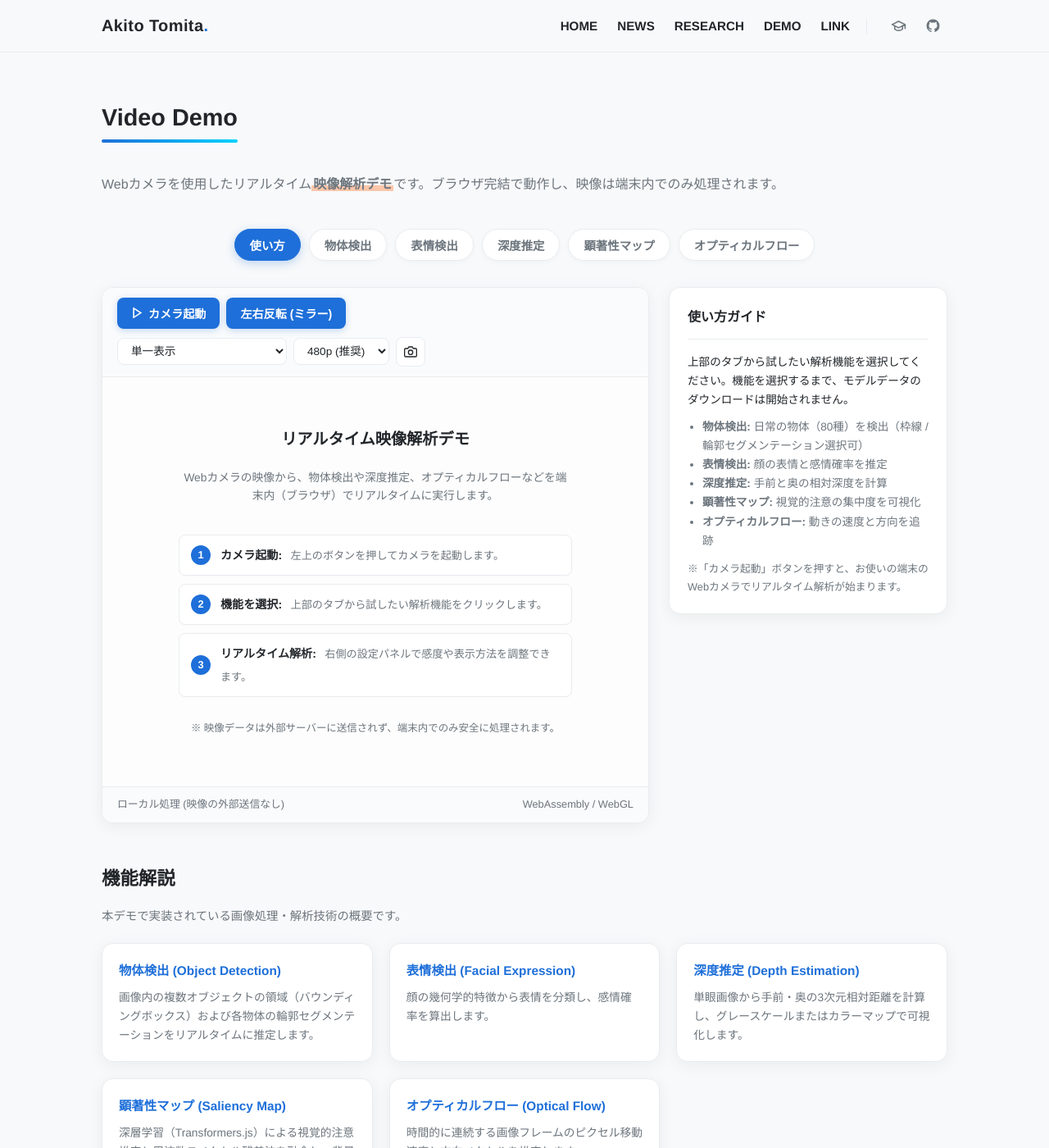
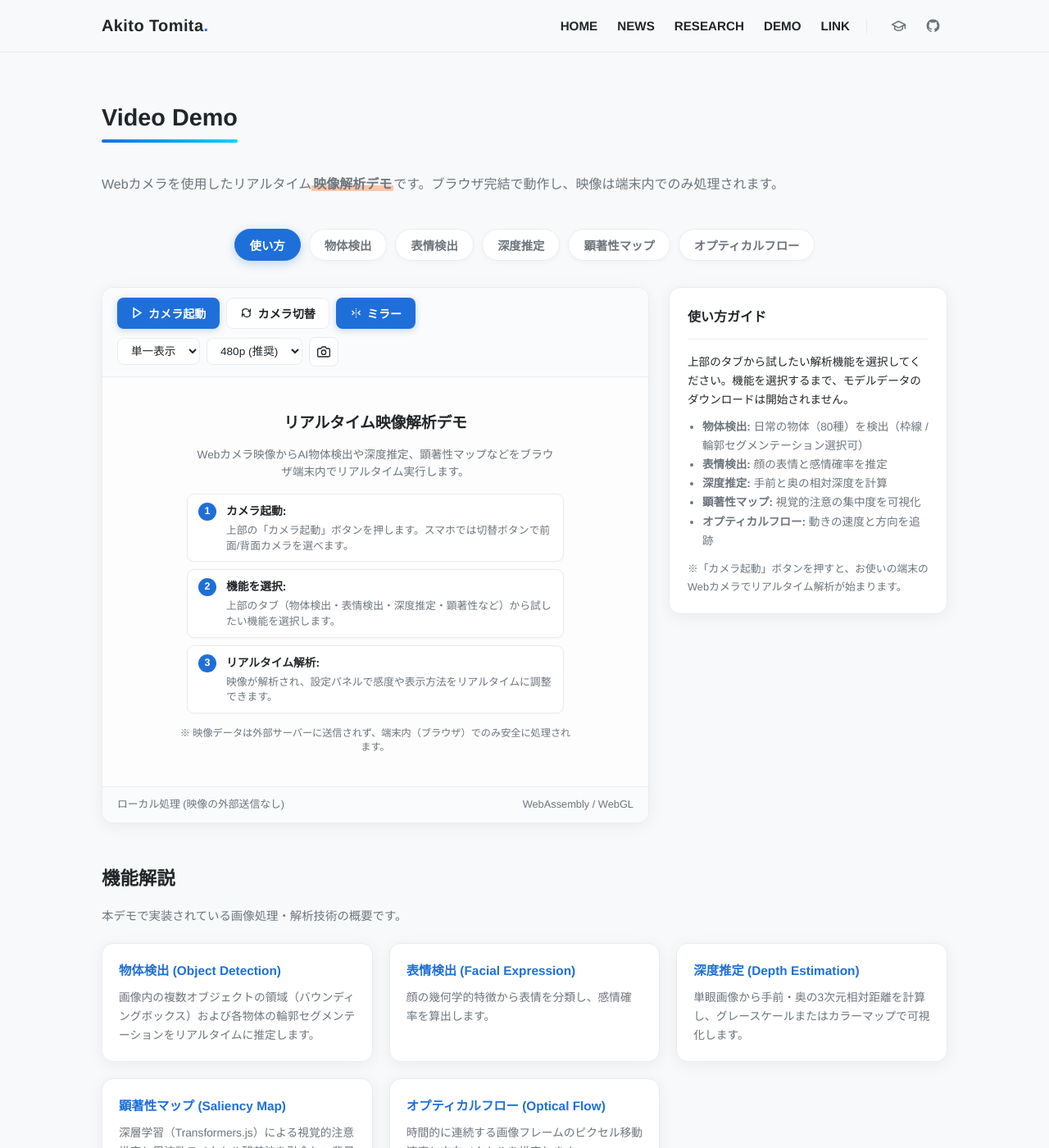
Before and after one commit to TomitaAkito/TomitaAkito.github.io, a Jekyll site: the page built from video-demo.html, in a window 1280 px wide and 1400 px high. Shown: the whole window at 82% size. Built offline with Jekyll 4.4.1, drawn with Linux system fonts in a browser that asks for light colours.

Commit message:
DEMO：スマホ対応

```diff
--- a/assets/css/video-demo.css
+++ b/assets/css/video-demo.css
@@ -168,12 +168,18 @@
   position: relative;
   width: 100%;
   aspect-ratio: 4 / 3;
+  min-height: 400px;
   max-height: 520px;
   background: #11141a;
   display: flex;
   align-items: center;
   justify-content: center;
   overflow: hidden;
+  transition: min-height 0.25s ease;
+}
+
+.demo-stage.is-active {
+  min-height: 280px;
 }
 
 /* Mirror mode for natural camera interaction */
@@ -290,7 +296,7 @@
   color: var(--color-main, #1e6fd9);
 }
 
-/* Placeholder State */
+/* Placeholder State (Guides & Instructions before camera starts) */
 .demo-placeholder {
   position: absolute;
   inset: 0;
@@ -298,12 +304,13 @@
   flex-direction: column;
   align-items: center;
   justify-content: center;
-  gap: 14px;
-  padding: 24px;
-  text-align: center;
+  padding: 24px 20px;
   background: #fdfdfd;
   z-index: 10;
+  overflow-y: auto;
+  -webkit-overflow-scrolling: touch;
   transition: opacity 0.25s ease;
+  box-sizing: border-box;
 }
 
 .demo-placeholder.hidden {
@@ -311,80 +318,99 @@
   pointer-events: none;
 }
 
-.demo-placeholder-icon {
-  width: 64px;
-  height: 64px;
-  border-radius: 50%;
-  background: #f0f7ff;
+.demo-placeholder-inner {
   display: flex;
+  flex-direction: column;
   align-items: center;
-  justify-content: center;
-  color: var(--color-main, #1e6fd9);
+  text-align: center;
+  width: 100%;
+  max-width: 480px;
+  margin: auto;
+  gap: 12px;
 }
 
-.demo-placeholder h3 {
+.demo-placeholder-title {
   margin: 0;
-  font-size: 1.15rem;
+  font-size: 1.18rem;
   color: var(--color-text, #212529);
   font-weight: 700;
+  letter-spacing: -0.01em;
 }
 
-.demo-placeholder p {
+.demo-placeholder-desc {
   margin: 0;
   color: var(--color-text-sub, #6c757d);
-  font-size: 0.88rem;
+  font-size: 0.85rem;
+  line-height: 1.55;
   max-width: 440px;
-  line-height: 1.6;
 }
 
 /* Guide Steps in Placeholder */
 .demo-guide-steps {
   display: flex;
   flex-direction: column;
-  gap: 10px;
+  gap: 9px;
   width: 100%;
-  max-width: 480px;
+  max-width: 460px;
   text-align: left;
-  margin-top: 6px;
+  margin-top: 4px;
 }
 
 .demo-guide-step {
   display: flex;
-  align-items: center;
+  align-items: flex-start;
   gap: 12px;
   background: #ffffff;
   border: 1px solid var(--color-border, #e9ecef);
-  border-radius: 8px;
-  padding: 10px 14px;
-  box-shadow: 0 1px 3px rgba(0, 0, 0, 0.02);
+  border-radius: 9px;
+  padding: 9px 13px;
+  box-shadow: 0 1px 3px rgba(0, 0, 0, 0.03);
+  transition: border-color 0.2s ease;
+}
+
+.demo-guide-step:hover {
+  border-color: #cce3ff;
 }
 
 .demo-guide-step .step-num {
   display: flex;
   align-items: center;
   justify-content: center;
-  width: 24px;
-  height: 24px;
+  width: 22px;
+  height: 22px;
   border-radius: 50%;
   background: var(--color-main, #1e6fd9);
   color: #ffffff;
-  font-size: 0.8rem;
+  font-size: 0.78rem;
   font-weight: 700;
   flex-shrink: 0;
+  margin-top: 1px;
 }
 
-.demo-guide-step strong {
-  display: inline;
-  font-size: 0.88rem;
-  color: var(--color-text, #212529);
-  margin-right: 6px;
+.demo-guide-step .step-content {
+  display: flex;
+  flex-direction: column;
+  gap: 2px;
+  flex: 1;
 }
 
-.demo-guide-step p {
-  display: inline;
-  font-size: 0.82rem;
+.demo-guide-step .step-title {
+  font-size: 0.86rem;
+  color: var(--color-text, #212529);
+  font-weight: 700;
+}
+
+.demo-guide-step .step-desc {
+  font-size: 0.8rem;
   color: var(--color-text-sub, #6c757d);
   margin: 0;
+  line-height: 1.45;
+}
+
+.demo-placeholder-note {
+  font-size: 0.76rem;
+  color: var(--color-text-sub, #6c757d);
+  margin-top: 4px;
   line-height: 1.4;
 }
 
@@ -629,3 +655,208 @@
   line-height: 1.65;
   margin: 0;
 }
+
+/* ==========================================================================
+   Mobile & Smartphone Responsive Optimizations
+   ========================================================================== */
+
+@media (max-width: 768px) {
+  .demo-section {
+    padding-top: 16px;
+    padding-bottom: 48px;
+  }
+
+  .demo-tabs-nav {
+    gap: 6px;
+    margin-bottom: 20px;
+  }
+
+  .demo-tab-btn {
+    padding: 7px 14px;
+    font-size: 0.82rem;
+  }
+
+  .demo-viewport-card {
+    border-radius: 12px;
+  }
+
+  .demo-control-card {
+    padding: 18px 16px;
+    border-radius: 12px;
+  }
+}
+
+@media (max-width: 540px) {
+  /* Toolbar: App-like 2-row layout */
+  .demo-toolbar {
+    padding: 8px;
+    gap: 6px;
+  }
+
+  .demo-toolbar-group {
+    width: 100%;
+    gap: 6px;
+  }
+
+  .demo-toolbar-group:first-child {
+    display: grid;
+    grid-template-columns: 1.3fr 1fr 1fr;
+    width: 100%;
+  }
+
+  .demo-toolbar-group:last-child {
+    display: grid;
+    grid-template-columns: 1.2fr 1fr auto;
+    width: 100%;
+  }
+
+  .demo-btn {
+    padding: 6px 8px;
+    font-size: 0.78rem;
+    min-height: 36px;
+    gap: 4px;
+  }
+
+  .demo-btn svg {
+    width: 13px;
+    height: 13px;
+    flex-shrink: 0;
+  }
+
+  .demo-btn-icon {
+    width: 36px;
+    height: 36px;
+    padding: 6px;
+    box-sizing: border-box;
+  }
+
+  .demo-select {
+    padding: 5px 8px;
+    font-size: 0.78rem;
+    min-height: 36px;
+  }
+
+  /* Stage Area & Anti-Cutoff for Placeholders */
+  .demo-stage {
+    min-height: 410px;
+  }
+
+  .demo-stage.is-active {
+    min-height: 260px;
+    max-height: 65vh;
+  }
+
+  .demo-placeholder {
+    padding: 14px 10px;
+  }
+
+  .demo-placeholder-inner {
+    gap: 9px;
+  }
+
+  .demo-placeholder-title {
+    font-size: 1.05rem;
+  }
+
+  .demo-placeholder-desc {
+    font-size: 0.78rem;
+    line-height: 1.45;
+  }
+
+  .demo-guide-steps {
+    gap: 6px;
+    margin-top: 2px;
+  }
+
+  .demo-guide-step {
+    padding: 7px 10px;
+    gap: 8px;
+    border-radius: 8px;
+  }
+
+  .demo-guide-step .step-num {
+    width: 20px;
+    height: 20px;
+    font-size: 0.72rem;
+  }
+
+  .demo-guide-step .step-title {
+    font-size: 0.8rem;
+  }
+
+  .demo-guide-step .step-desc {
+    font-size: 0.74rem;
+    line-height: 1.35;
+  }
+
+  .demo-placeholder-note {
+    font-size: 0.69rem;
+    margin-top: 2px;
+    line-height: 1.35;
+  }
+
+  /* HUD Overlay on small screens */
+  .demo-hud-layer {
+    top: 6px;
+    left: 6px;
+    right: 6px;
+    gap: 6px;
+  }
+
+  .demo-hud-stats {
+    padding: 3px 6px;
+    font-size: 0.7rem;
+    gap: 6px;
+  }
+
+  .demo-hud-badge {
+    padding: 3px 8px;
+    font-size: 0.7rem;
+    max-width: 48%;
+    white-space: nowrap;
+    overflow: hidden;
+    text-overflow: ellipsis;
+  }
+
+  /* Split container for mobile */
+  .demo-split-container {
+    grid-template-columns: 1fr;
+    grid-template-rows: 1fr 1fr;
+    gap: 6px;
+    padding: 6px;
+  }
+
+  .demo-split-box {
+    max-height: 180px;
+  }
+
+  /* Detected Tags */
+  .demo-detected-tag {
+    font-size: 0.75rem;
+    padding: 3px 8px;
+  }
+}
+
+@media (max-width: 380px) {
+  .demo-btn {
+    font-size: 0.72rem;
+    padding: 5px 4px;
+  }
+
+  .demo-btn .btn-text {
+    font-size: 0.72rem;
+  }
+
+  .demo-select {
+    font-size: 0.74rem;
+    padding: 4px 6px;
+  }
+
+  .demo-guide-step .step-title {
+    font-size: 0.76rem;
+  }
+
+  .demo-guide-step .step-desc {
+    font-size: 0.7rem;
+  }
+}
--- a/assets/js/video-demo/app.js
+++ b/assets/js/video-demo/app.js
@@ -16,11 +16,13 @@
 
   const startCamBtn = document.getElementById('vs-btn-start');
   const stopCamBtn = document.getElementById('vs-btn-stop');
+  const flipCamBtn = document.getElementById('vs-btn-flip-cam');
   const mirrorToggleBtn = document.getElementById('vs-btn-mirror');
   const snapshotBtn = document.getElementById('vs-btn-snapshot');
   const resolutionSelect = document.getElementById('vs-select-res');
   const viewModeSelect = document.getElementById('vs-select-view');
 
+  const stageEl = document.getElementById('vs-stage') || document.querySelector('.demo-stage');
   const placeholderOverlay = document.getElementById('vs-placeholder');
   const loadingOverlay = document.getElementById('vs-loading-overlay');
   const loadingText = document.getElementById('vs-loading-text');
@@ -39,6 +41,7 @@
   let isRunning = false;
   let currentTask = 'guide';
   let isMirrored = true; // Natural mirror view by default
+  let currentFacingMode = 'user'; // 'user' (前面・インカメ) or 'environment' (背面・アウトカメ)
   let viewMode = 'single';
 
   // FPS tracking
@@ -55,6 +58,17 @@
     segmentation: new window.SegmentationEngine()
   };
 
+  function updateFlipCamButtonUI() {
+    if (!flipCamBtn) return;
+    const isBack = currentFacingMode === 'environment';
+    const textSpan = flipCamBtn.querySelector('.btn-text');
+    if (textSpan) {
+      textSpan.textContent = isBack ? '背面' : '前面';
+    }
+    flipCamBtn.title = isBack ? '前面カメラ（インカメラ）に切り替え' : '背面カメラ（アウトカメラ）に切り替え';
+    flipCamBtn.classList.toggle('demo-btn-primary', isBack);
+    flipCamBtn.classList.toggle('demo-btn-outline', !isBack);
+  }
 
   function showLoading(msg, progress = 0) {
     if (loadingText) loadingText.textContent = msg;
@@ -75,14 +89,16 @@
         stream.getTracks().forEach(track => track.stop());
       }
 
-      stream = await navigator.mediaDevices.getUserMedia({
+      const constraints = {
         audio: false,
         video: {
           width: { ideal: w },
           height: { ideal: h },
-          facingMode: 'user'
+          facingMode: { ideal: currentFacingMode }
         }
-      });
+      };
+
+      stream = await navigator.mediaDevices.getUserMedia(constraints);
 
       video.srcObject = stream;
       await video.play();
@@ -99,10 +115,13 @@
 
       if (statRes) statRes.textContent = `${actualW}x${actualH}`;
 
+      if (stageEl) stageEl.classList.add('is-active');
       if (placeholderOverlay) placeholderOverlay.classList.add('hidden');
       if (startCamBtn) startCamBtn.style.display = 'none';
       if (stopCamBtn) stopCamBtn.style.display = 'inline-flex';
       if (snapshotBtn) snapshotBtn.disabled = false;
+
+      updateFlipCamButtonUI();
 
       isRunning = true;
       hideLoading();
@@ -123,6 +142,7 @@
       stream = null;
     }
     video.srcObject = null;
+    if (stageEl) stageEl.classList.remove('is-active');
     if (placeholderOverlay) placeholderOverlay.classList.remove('hidden');
     if (startCamBtn) startCamBtn.style.display = 'inline-flex';
     if (stopCamBtn) stopCamBtn.style.display = 'none';
@@ -350,6 +370,33 @@
   stopCamBtn.addEventListener('click', stopCamera);
   snapshotBtn.addEventListener('click', takeSnapshot);
 
+  if (flipCamBtn) {
+    flipCamBtn.addEventListener('click', async () => {
+      currentFacingMode = currentFacingMode === 'user' ? 'environment' : 'user';
+
+      // 背面カメラ選択時は通常ミラー（鏡像反転）をOFF、前面カメラ時はON
+      if (currentFacingMode === 'environment') {
+        isMirrored = false;
+        if (mirrorToggleBtn) {
+          mirrorToggleBtn.classList.remove('demo-btn-primary');
+          mirrorToggleBtn.classList.add('demo-btn-outline');
+        }
+      } else {
+        isMirrored = true;
+        if (mirrorToggleBtn) {
+          mirrorToggleBtn.classList.add('demo-btn-primary');
+          mirrorToggleBtn.classList.remove('demo-btn-outline');
+        }
+      }
+
+      updateFlipCamButtonUI();
+
+      if (isRunning) {
+        await startCamera();
+      }
+    });
+  }
+
   if (mirrorToggleBtn) {
     mirrorToggleBtn.addEventListener('click', () => {
       isMirrored = !isMirrored;
--- a/video-demo.html
+++ b/video-demo.html
@@ -52,21 +52,35 @@
           <div class="demo-toolbar-group">
             <button id="vs-btn-start" class="demo-btn demo-btn-primary">
               <svg width="15" height="15" viewBox="0 0 24 24" fill="none" stroke="currentColor" stroke-width="2.5"><polygon points="5 3 19 12 5 21 5 3"/></svg>
-              カメラ起動
+              <span>カメラ起動</span>
             </button>
             <button id="vs-btn-stop" class="demo-btn demo-btn-danger" style="display: none;">
               <svg width="15" height="15" viewBox="0 0 24 24" fill="none" stroke="currentColor" stroke-width="2.5"><rect x="6" y="6" width="12" height="12"/></svg>
-              停止
+              <span>停止</span>
+            </button>
+            <button id="vs-btn-flip-cam" class="demo-btn demo-btn-outline" title="カメラの向きを切り替え (前面 / 背面)">
+              <svg width="15" height="15" viewBox="0 0 24 24" fill="none" stroke="currentColor" stroke-width="2">
+                <path d="M20 16.5c-1.5 2-3.8 3.5-6.5 3.5a9 9 0 0 1-9-9c0-1.6.4-3.1 1.2-4.5"/>
+                <polyline points="4 20 4 15 9 15"/>
+                <path d="M4 7.5C5.5 5.5 7.8 4 10.5 4a9 9 0 0 1 9 9c0 1.6-.4 3.1-1.2 4.5"/>
+                <polyline points="20 4 20 9 15 9"/>
+              </svg>
+              <span class="btn-text">カメラ切替</span>
             </button>
             <button id="vs-btn-mirror" class="demo-btn demo-btn-primary" title="鏡像反転の切り替え">
-              左右反転 (ミラー)
+              <svg width="15" height="15" viewBox="0 0 24 24" fill="none" stroke="currentColor" stroke-width="2">
+                <line x1="12" y1="3" x2="12" y2="21" stroke-dasharray="2 2"/>
+                <polyline points="4 16 8 12 4 8"/>
+                <polyline points="20 16 16 12 20 8"/>
+              </svg>
+              <span class="btn-text">ミラー</span>
             </button>
           </div>
 
           <div class="demo-toolbar-group">
             <select id="vs-select-view" class="demo-select" title="表示モード">
               <option value="single">単一表示</option>
-              <option value="split">左右比較 (元映像 / 処理後)</option>
+              <option value="split">左右比較</option>
             </select>
 
             <select id="vs-select-res" class="demo-select" title="解像度">
@@ -81,8 +95,8 @@
         </div>
 
         <!-- Stage Area -->
-        <div class="demo-stage">
-          <video id="vs-video-raw" playsinline muted></video>
+        <div class="demo-stage" id="vs-stage">
+          <video id="vs-video-raw" playsinline webkit-playsinline muted></video>
 
           <!-- Main Canvas -->
           <div class="demo-canvas-wrap" id="vs-canvas-wrap">
@@ -115,35 +129,37 @@
 
           <!-- Placeholder: Usage Guide on Canvas -->
           <div id="vs-placeholder" class="demo-placeholder">
-            <h3 style="margin: 0 0 6px; font-size: 1.2rem; font-weight: 700; color: var(--color-text, #212529);">リアルタイム映像解析デモ</h3>
-            <p style="font-size: 0.86rem; color: var(--color-text-sub, #6c757d); margin: 0 0 16px; max-width: 480px; line-height: 1.6;">
-              Webカメラの映像から、物体検出や深度推定、オプティカルフローなどを端末内（ブラウザ）でリアルタイムに実行します。
+            <div class="demo-placeholder-inner">
+              <h3 class="demo-placeholder-title">リアルタイム映像解析デモ</h3>
+              <p class="demo-placeholder-desc">
+                Webカメラ映像からAI物体検出や深度推定、顕著性マップなどをブラウザ端末内でリアルタイム実行します。
               </p>
               <div class="demo-guide-steps">
                 <div class="demo-guide-step">
                   <span class="step-num">1</span>
-                <div>
-                  <strong>カメラ起動:</strong>
-                  <p>左上のボタンを押してカメラを起動します。</p>
+                  <div class="step-content">
+                    <strong class="step-title">カメラ起動:</strong>
+                    <span class="step-desc">上部の「カメラ起動」ボタンを押します。スマホでは切替ボタンで前面/背面カメラを選べます。</span>
                   </div>
                 </div>
                 <div class="demo-guide-step">
                   <span class="step-num">2</span>
-                <div>
-                  <strong>機能を選択:</strong>
-                  <p>上部のタブから試したい解析機能をクリックします。</p>
+                  <div class="step-content">
+                    <strong class="step-title">機能を選択:</strong>
+                    <span class="step-desc">上部のタブ（物体検出・表情検出・深度推定・顕著性など）から試したい機能を選択します。</span>
                   </div>
                 </div>
                 <div class="demo-guide-step">
                   <span class="step-num">3</span>
-                <div>
-                  <strong>リアルタイム解析:</strong>
-                  <p>右側の設定パネルで感度や表示方法を調整できます。</p>
+                  <div class="step-content">
+                    <strong class="step-title">リアルタイム解析:</strong>
+                    <span class="step-desc">映像が解析され、設定パネルで感度や表示方法をリアルタイムに調整できます。</span>
                   </div>
                 </div>
               </div>
-            <div style="font-size: 0.78rem; color: var(--color-text-sub, #6c757d); margin-top: 14px;">
-              ※ 映像データは外部サーバーに送信されず、端末内でのみ安全に処理されます。
+              <div class="demo-placeholder-note">
+                ※ 映像データは外部サーバーに送信されず、端末内（ブラウザ）でのみ安全に処理されます。
+              </div>
             </div>
           </div>
 
```
Lines whose indentation alone changed are shown as unchanged.
